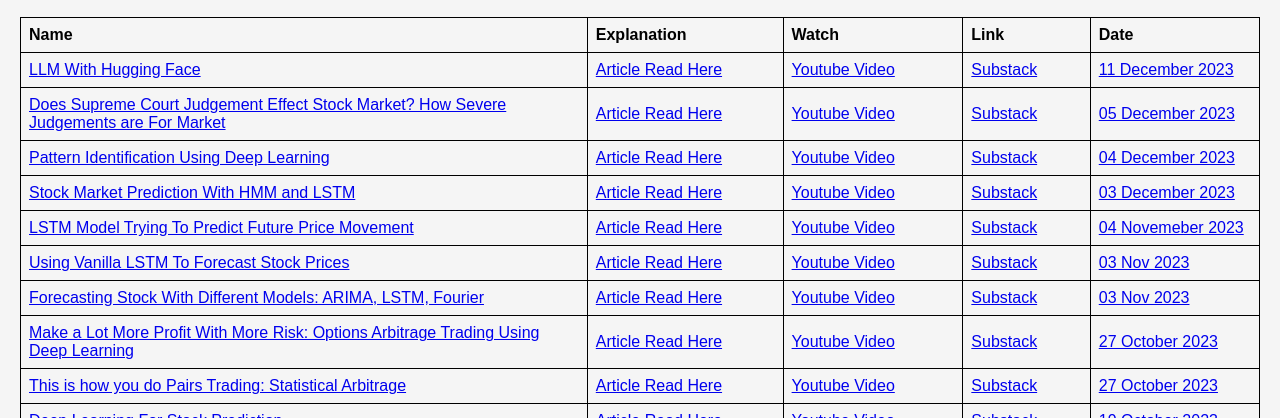
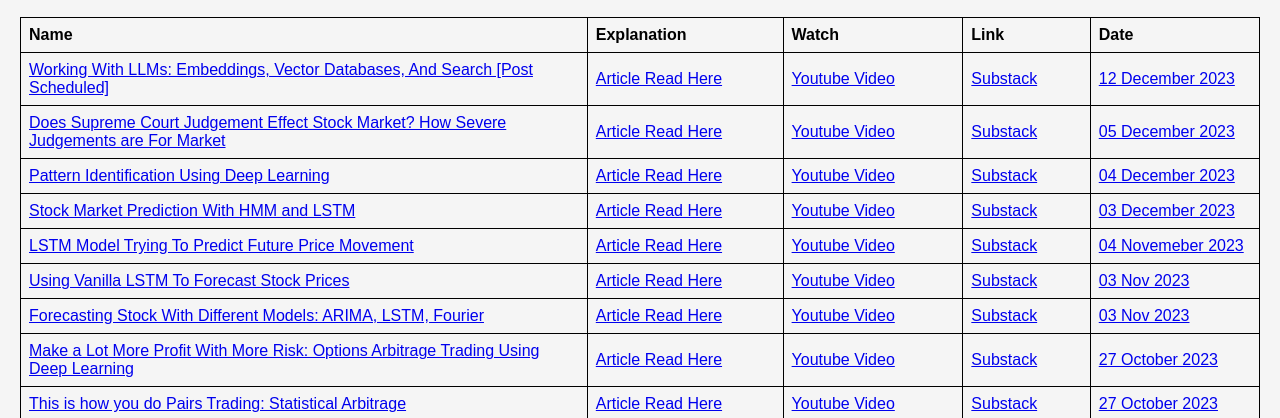
Before and after one commit to onepagecode/Download-Source-Code, a plain HTML site: page index.html in a window 1280 px wide. Shown: the part 682-1100 px from the top of the page. Drawn offline with Linux system fonts and the light colour scheme.

Commit message:
uploading new files

```diff
--- a/index.html
+++ b/index.html
@@ -108,11 +108,11 @@
   </tr>
   <!-- You can add more rows with your content here -->
   <tr>
-    <td><a href="Datasets/LLM-with-hugging-face-11-december-2023-9-34-pm.ipynb">LLM With Hugging Face</a></td>
-    <td><a href="https://open.substack.com/pub/onepagecode/p/llms-with-hugging-face?r=19p4do&utm_campaign=post&utm_medium=web">Article Read Here</a></td>
+    <td><a href="Datasets/">Working With LLMs: Embeddings, Vector Databases, And Search [Post Scheduled]</a></td>
+    <td><a href="https://open.substack.com/pub/onepagecode/p/working-with-llms-embeddings-vector?r=19p4do&utm_campaign=post&utm_medium=web">Article Read Here</a></td>
     <td><a href="https://www.youtube.com/channel/UCsr3AeLWc7NO1pNLIQrC-dA">Youtube Video</a></td>
     <td><a href="https://onepagecode.substack.com/subscribe?simple=true&next=https%3A%2F%2Fonepagecode.substack.com%2Fp%2Fconvolutional-neural-networks&utm_source=paywall&utm_medium=web&utm_content=136665942">Substack</a> </td>
-    <td><a href="https://www.buymeacoffee.com/onepagecode">11 December 2023</a> </td>
+    <td><a href="https://www.buymeacoffee.com/onepagecode">12 December 2023</a> </td>
 
   </tr>
   <tr>
```
